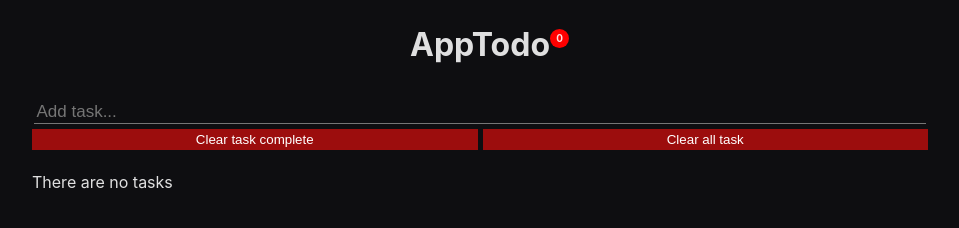
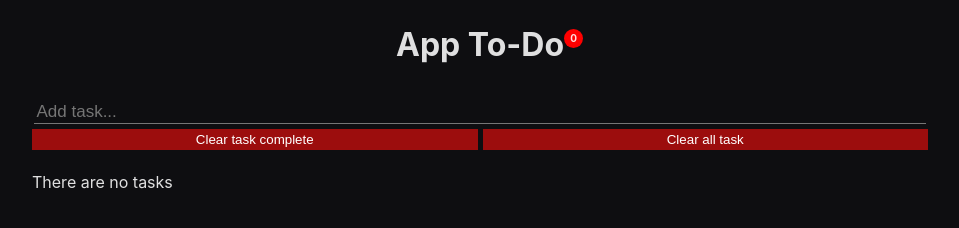
Before and after one commit to LuisR90/appTodo-Vanilla, a website built with Vite: page index.html in a window 1280 px wide. Shown: the whole page, without its empty margins (160-1119 px from the left). Built offline with nearby package versions, Linux system fonts and the light colour scheme.

Commit message:
update name to "To-Do"

```diff
--- a/index.html
+++ b/index.html
@@ -3,7 +3,7 @@
   <head>
     <meta charset="UTF-8" />
     <meta name="viewport" content="width=device-width, initial-scale=1.0" />
-    <title>AppTodo - Vanilla</title>
+    <title>App To-Do - Vanilla</title>
   </head>
   <body>
     <main id="app"></main>
--- a/src/components/Header.ts
+++ b/src/components/Header.ts
@@ -3,7 +3,7 @@ import TaskComplete from './TaskComplete';
 function Header( ): string {
 
     return (`
-        <h1>AppTodo <span id="CompleteTask">${ TaskComplete() }</span></h1>
+        <h1>App To-Do <span id="CompleteTask">${ TaskComplete() }</span></h1>
     `)
 }
 
```
Also changed, not shown: README.md.
